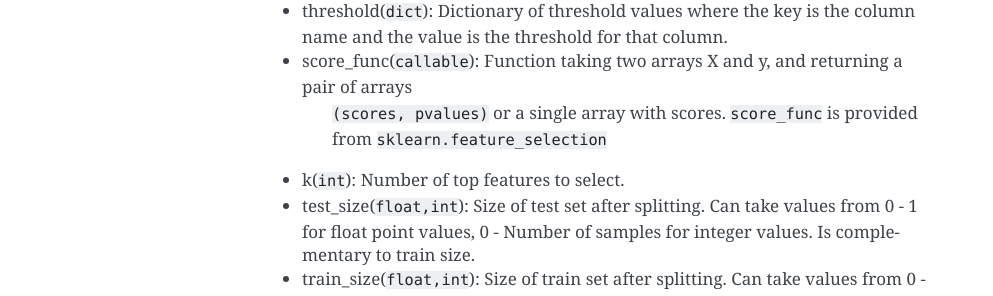
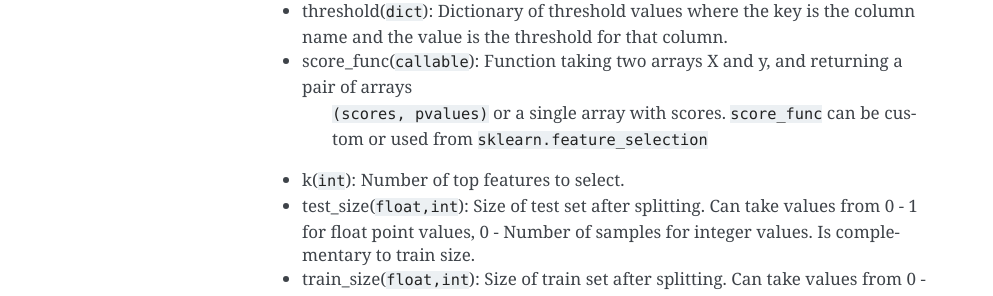
Before and after one commit to preprocessy/preprocessy, a Sphinx documentation site: the page built from docs/parameters.rst, in a window 1280 px wide. Shown: the part 1137-1433 px from the top of the page, without its empty margins (148-1141 px from the left). Built offline with Sphinx 7.4.7, drawn with Linux system fonts in a browser that asks for light colours.

Commit message:
updated score func docs

```diff
--- a/docs/parameters.rst
+++ b/docs/parameters.rst
@@ -45,7 +45,8 @@ Any parameter marked ``*`` are essential to the smooth working of the pipeline a
 - threshold(``dict``): Dictionary of threshold values where the key is the column name and the value is the threshold for that column.
 
 - score_func(``callable``): Function taking two arrays X and y, and returning a pair of arrays
-                     ``(scores, pvalues)`` or a single array with scores. ``score_func`` is provided from ``sklearn.feature_selection``
+                     ``(scores, pvalues)`` or a single array with scores. ``score_func`` can be custom
+                     or used from ``sklearn.feature_selection``
 
 - k(``int``): Number of top features to select.
 
```
Also changed, not shown: 1 other file.
